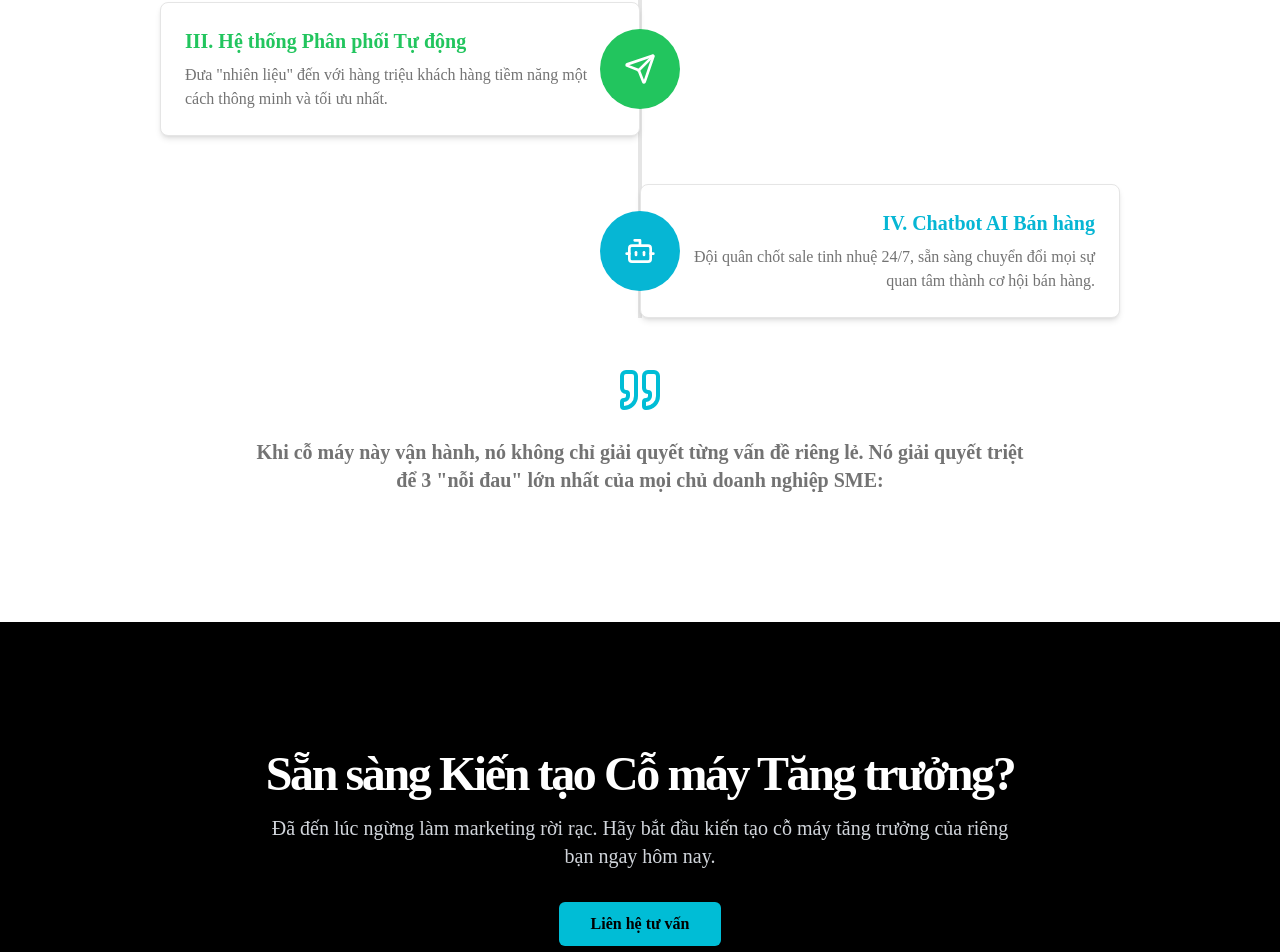
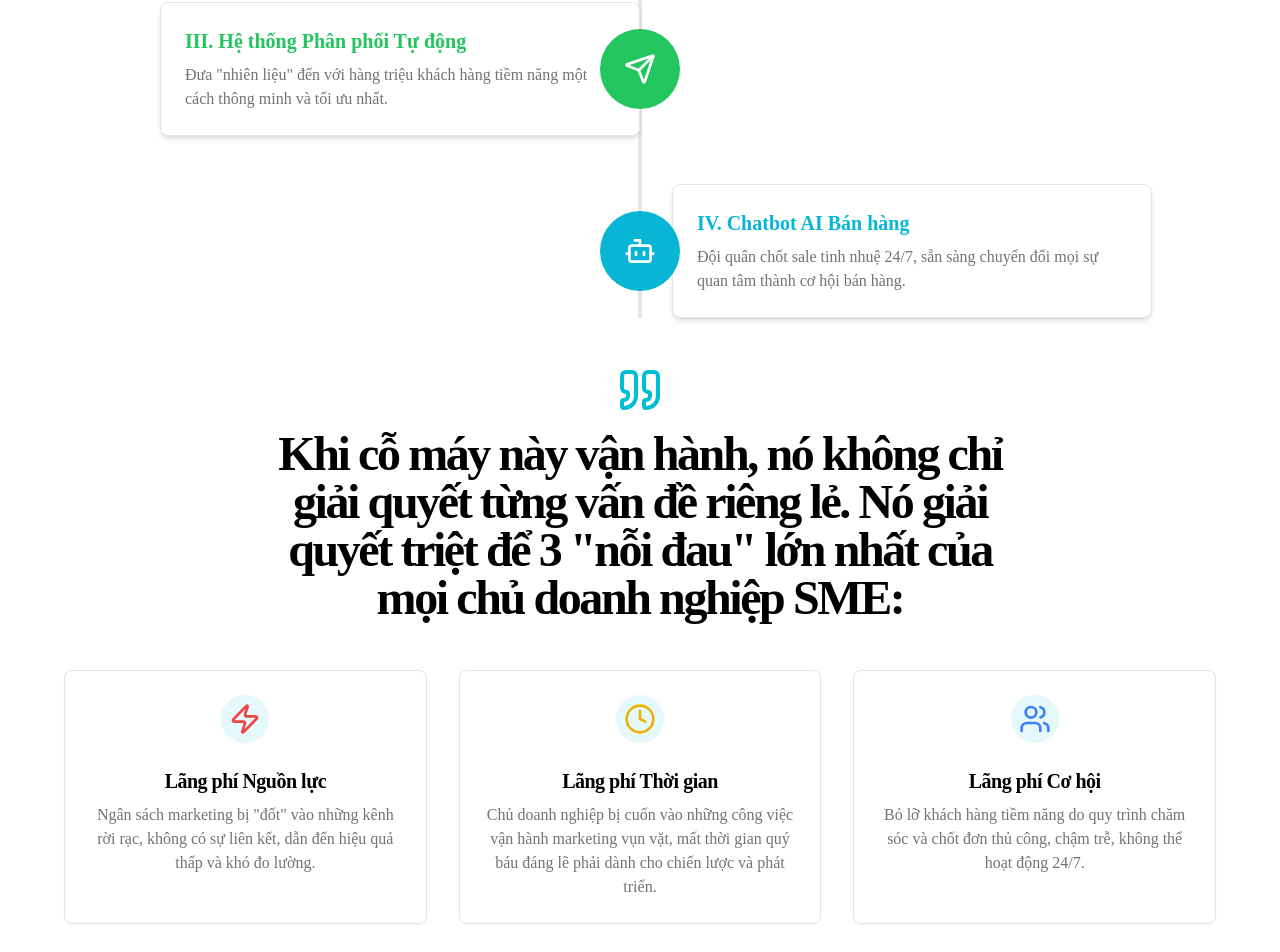
Before and after one commit to jb007-gg/igen-backend, a Next.js app: page /giai-phap in a window 1280 px wide. Shown: the part 1314-2266 px from the top of the page. Built offline with nearby package versions, Linux system fonts and the light colour scheme.

Commit message:
make this bigger the same as Không chỉ là Dịch vụ, Chúng tôi là Đối tác

```diff
--- a/src/app/giai-phap/page.tsx
+++ b/src/app/giai-phap/page.tsx
@@ -2,10 +2,11 @@
 import { Header } from '@/components/landing/header';
 import { Footer } from '@/components/landing/footer';
 import { Button } from '@/components/ui/button';
-import { Megaphone, PenTool, Send, Bot, Quote } from 'lucide-react';
+import { Megaphone, PenTool, Send, Bot, Quote, Zap, Clock, Users } from 'lucide-react';
 import Link from 'next/link';
 import { cn } from '@/lib/utils';
 import Image from 'next/image';
+import { Card, CardHeader, CardTitle, CardContent } from '@/components/ui/card';
 
 const timelineSteps = [
   {
@@ -31,6 +32,24 @@ const timelineSteps = [
     title: 'IV. Chatbot AI Bán hàng',
     description: 'Đội quân chốt sale tinh nhuệ 24/7, sẵn sàng chuyển đổi mọi sự quan tâm thành cơ hội bán hàng.',
     color: 'bg-cyan-500',
+  },
+];
+
+const painPoints = [
+  {
+    icon: <Zap className="h-8 w-8 text-destructive" />,
+    title: 'Lãng phí Nguồn lực',
+    description: 'Ngân sách marketing bị "đốt" vào những kênh rời rạc, không có sự liên kết, dẫn đến hiệu quả thấp và khó đo lường.',
+  },
+  {
+    icon: <Clock className="h-8 w-8 text-yellow-500" />,
+    title: 'Lãng phí Thời gian',
+    description: 'Chủ doanh nghiệp bị cuốn vào những công việc vận hành marketing vụn vặt, mất thời gian quý báu đáng lẽ phải dành cho chiến lược và phát triển.',
+  },
+  {
+    icon: <Users className="h-8 w-8 text-blue-500" />,
+    title: 'Lãng phí Cơ hội',
+    description: 'Bỏ lỡ khách hàng tiềm năng do quy trình chăm sóc và chốt đơn thủ công, chậm trễ, không thể hoạt động 24/7.',
   },
 ];
 
@@ -71,11 +90,11 @@ export default function SolutionsPage() {
               {timelineSteps.map((step, index) => {
                 const isOdd = index % 2 !== 0;
                 return (
-                  <div key={index} className={cn("relative mb-12 flex w-full items-center", isOdd ? "justify-end" : "justify-start")}>
-                    <div className={cn("w-1/2", isOdd ? "pr-8" : "pl-8")}>
+                  <div key={index} className={cn("relative mb-12 flex w-full items-center", isOdd ? "justify-start flex-row-reverse" : "justify-start")}>
+                    <div className={cn("w-1/2", isOdd ? "pl-8 text-left" : "pl-8")}>
                         <div className={cn(
                             "p-6 rounded-lg shadow-md bg-card border",
-                             isOdd ? "text-right" : "text-left"
+                             isOdd ? "text-left" : "text-left ml-auto"
                         )}>
                             <h3 className={cn("font-bold text-xl mb-2", step.color.replace('bg-', 'text-'))}>{step.title}</h3>
                             <p className="text-muted-foreground">{step.description}</p>
@@ -91,11 +110,26 @@ export default function SolutionsPage() {
                 );
               })}
             </div>
-            <div className="mt-12 mx-auto max-w-3xl text-center">
+            <div className="mx-auto max-w-3xl text-center">
                 <Quote className="mx-auto h-12 w-12 text-primary" />
-                <p className="mt-6 text-lg font-bold text-muted-foreground md:text-xl">
+                <h2 className="mt-4 text-3xl font-bold tracking-tighter text-foreground sm:text-4xl md:text-5xl font-headline">
                     Khi cỗ máy này vận hành, nó không chỉ giải quyết từng vấn đề riêng lẻ. Nó giải quyết triệt để 3 "nỗi đau" lớn nhất của mọi chủ doanh nghiệp SME:
-                </p>
+                </h2>
+            </div>
+             <div className="mt-12 grid grid-cols-1 md:grid-cols-3 gap-8 max-w-6xl mx-auto">
+                {painPoints.map((point, index) => (
+                    <Card key={index} className="text-center">
+                    <CardHeader>
+                        <div className="mx-auto flex h-12 w-12 items-center justify-center rounded-full bg-primary/10">
+                            {point.icon}
+                        </div>
+                    </CardHeader>
+                    <CardContent className="space-y-2">
+                        <CardTitle className="text-xl font-bold">{point.title}</CardTitle>
+                        <p className="text-muted-foreground">{point.description}</p>
+                    </CardContent>
+                    </Card>
+                ))}
             </div>
           </div>
         </section>
```
